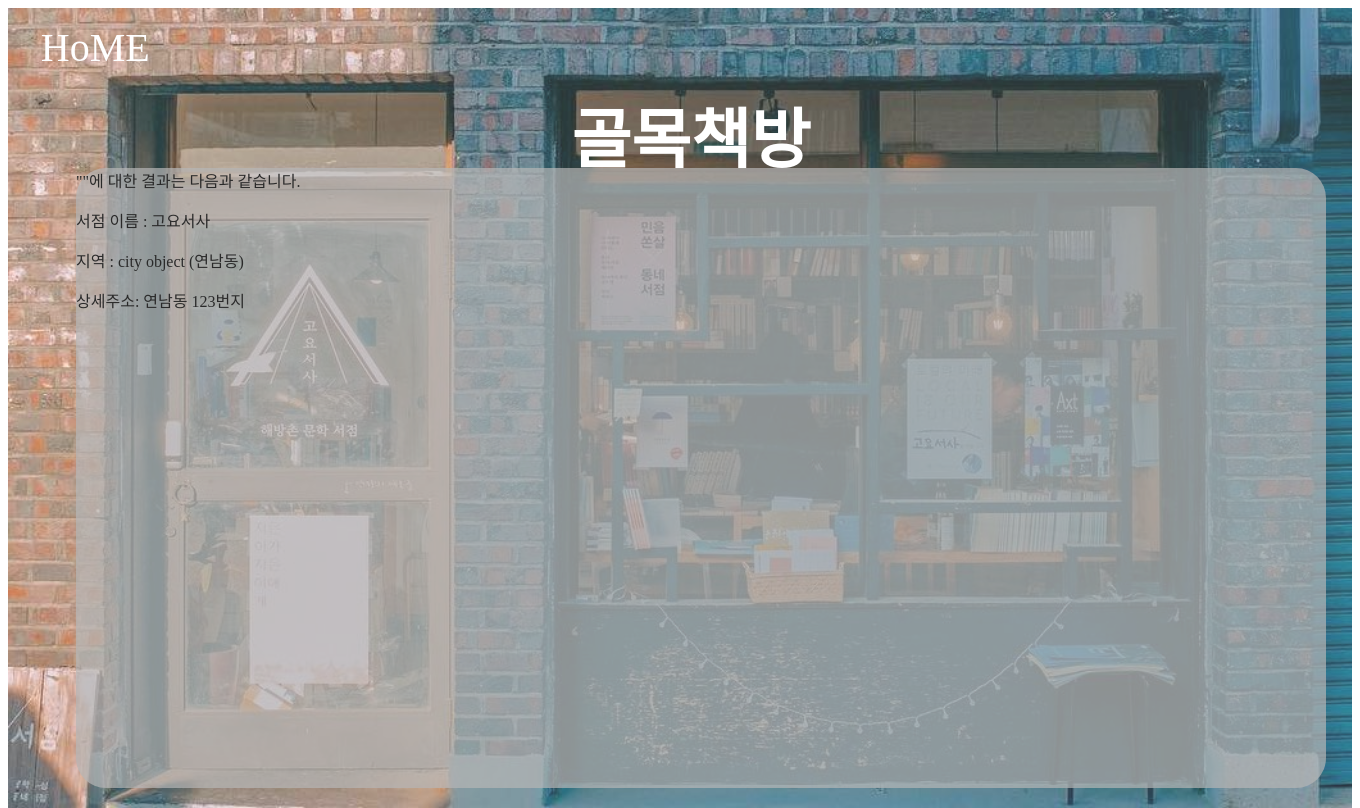
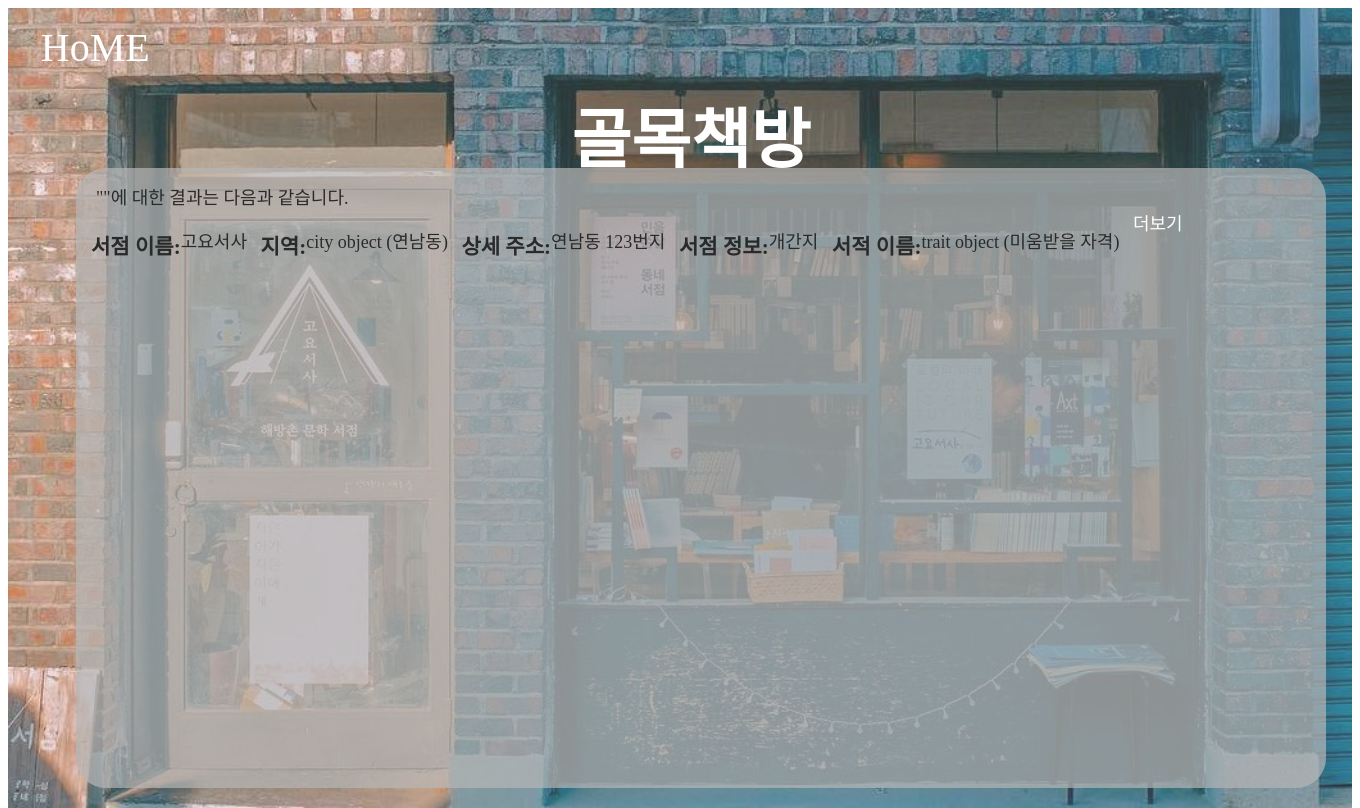
Before and after one commit to peanutyumyum/Mini_Hackathon, a Django app: page /search/result/ in a window 1360 px wide. Run offline with Django 3.2, Linux system fonts and the light colour scheme; data comes from the database, SQL or seed files in the repository.

Commit message:
search 페이지 ui 정리

```diff
--- a/mini_hackathone/dongnaechekbang/static/result.css
+++ b/mini_hackathone/dongnaechekbang/static/result.css
@@ -39,3 +39,20 @@ a { text-decoration: none; }
     position: absolute;
     top: 21%;
 }
+.searchhead{
+    padding-left: 20px;
+    padding-top: 15px;
+    font-size: 18px;
+    font-weight: 500;
+}
+.searchresult{
+    padding-left: 15px;
+    width: 100%;
+    display: flex;
+    flex-direction: row;
+    font-size: 18px;
+}
+.list{
+    display: flex;
+    flex-direction: row;
+}
--- a/mini_hackathone/dongnaechekbang/templates/result.html
+++ b/mini_hackathone/dongnaechekbang/templates/result.html
@@ -21,13 +21,17 @@
          </div>
 
          <div class="contentbox">
+             <div class="searchhead">
+                "{{query}}"에 대한 결과는 다음과 같습니다.
+             </div>
             <div class='searchresult'>
-                "{{query}}"에 대한 결과는 다음과 같습니다.
-                <br>
                 {% for post in bookstoreinfo %}
-                 <p> 서점 이름 : {{post.name}}</p>
-                 <p> 지역 : {{post.city_address_of_bookstore}} </p>
-                 <p> 상세주소: {{post.specific_address}} </p>
+                 <div class='list'> <h3>서점 이름:</h3> <p> {{post.name}}</p>  &nbsp;  &nbsp; </div>
+                 <div class='list'> <h3>지역:</h3> <p> {{post.city_address_of_bookstore}}</p>  &nbsp;  &nbsp; </div>
+                 <div class='list'> <h3>상세 주소:</h3> <p> {{post.specific_address}}</p>  &nbsp;  &nbsp; </div>
+                 <div class='list'> <h3>서점 정보:</h3> <p> {{post.bookstore_information}}</p>  &nbsp;  &nbsp; </div>
+                 <div class='list'> <h3>서적 이름:</h3> <p> {{post.trait}}</p>  &nbsp;  &nbsp; </div>
+                 <a href="{{'#'}}"> 더보기 </a>
                  {% endfor %}
 
             </div>
```
Also changed, not shown: mini_hackathone/dongnaechekbang/static/search.css (+24 -2 lines), mini_hackathone/dongnaechekbang/templates/search.html (+5 -3 lines).
